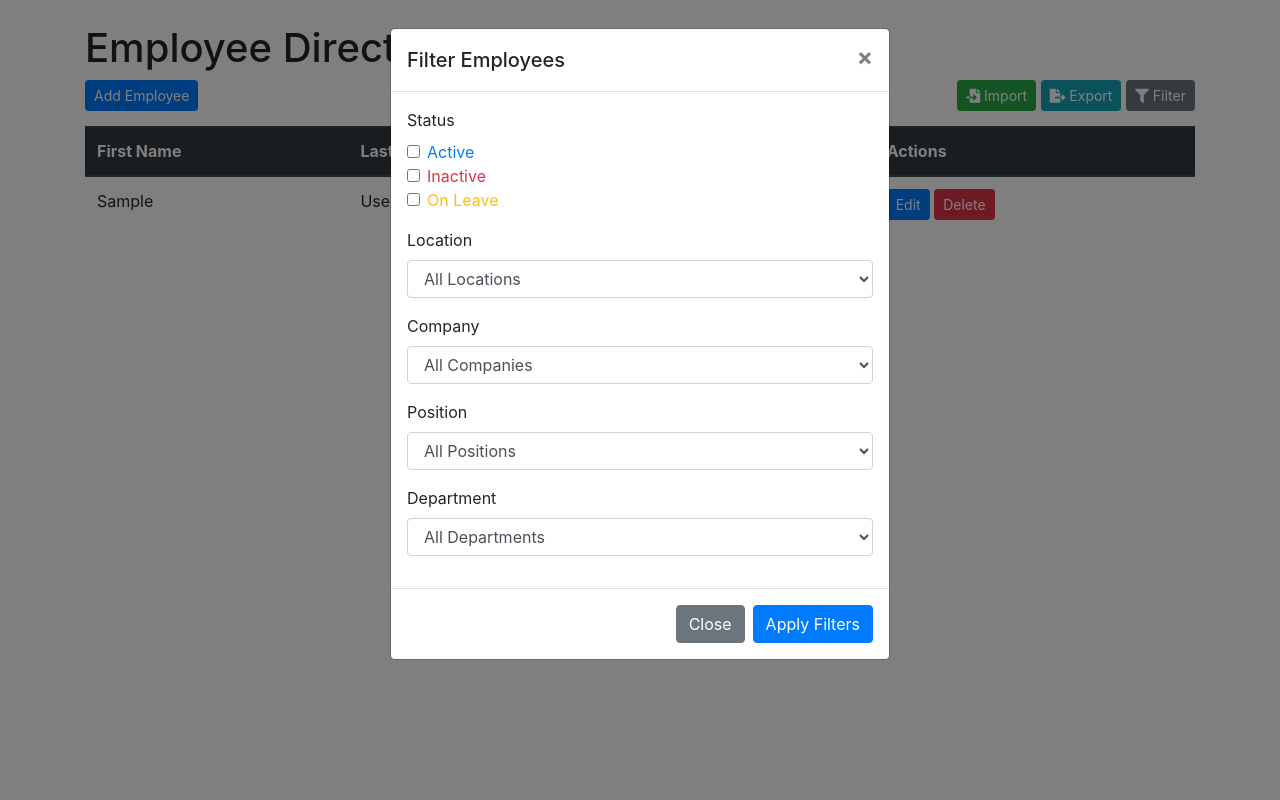
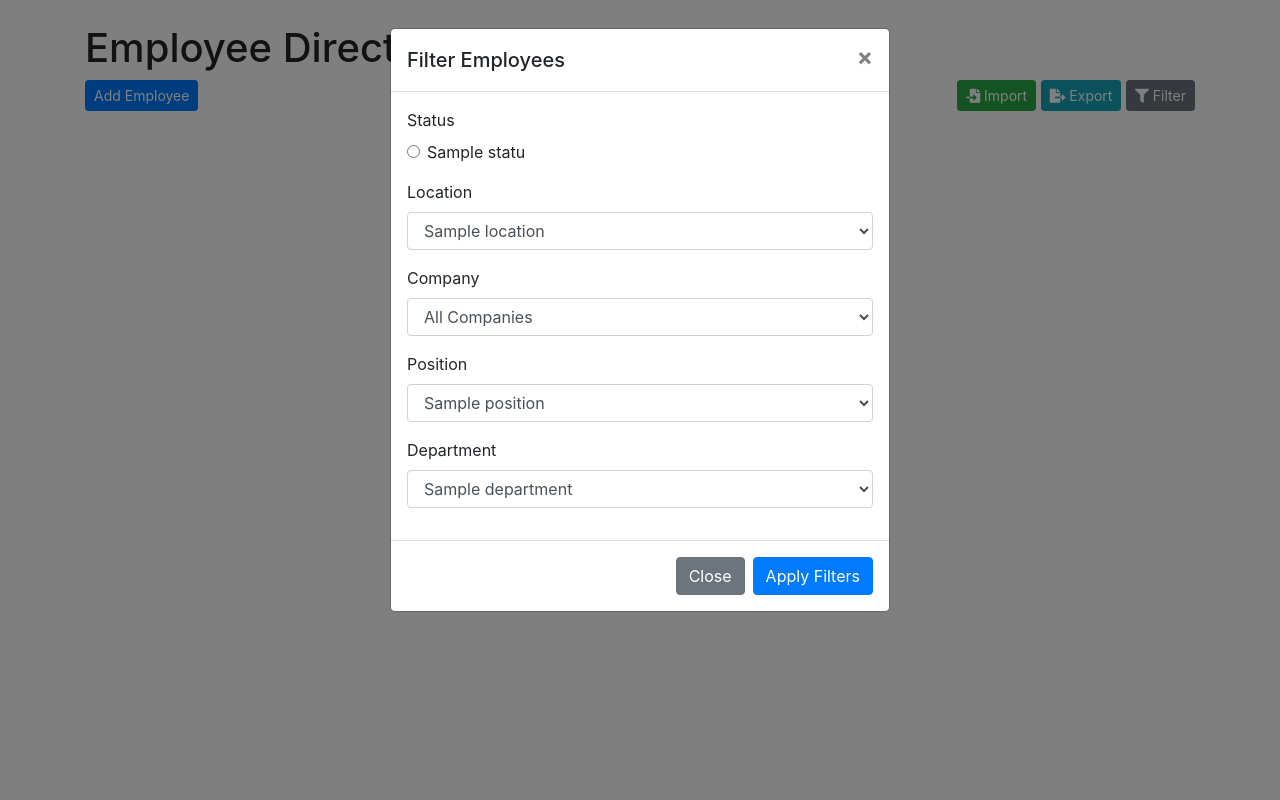
Before and after one commit to ha2709/hr-search, a Django app: template hr_app/hr_search/templates/employees.html in a window 1280 px wide, after a click on "Filter". Run offline with Django 4.2, Linux system fonts and the light colour scheme; the template is opened without the code that fills it: most values are stand-ins (such as "Sample title", 1, 10 or a date in 2020); some libraries are stand-ins or nearby versions.

Commit message:
input works

```diff
--- a/api/databases.py
+++ b/api/databases.py
@@ -3,7 +3,7 @@
 from sqlalchemy.orm import sessionmaker
 
 # DATABASE_URL = "mysql+mysqlconnector://root:1234@localhost/test"
-DATABASE_URL = "postgresql+psycopg2://admin:1234@localhost/postgres"
+DATABASE_URL = "postgresql+psycopg2://postgres:1234@localhost/postgres"
 
 engine = create_engine(DATABASE_URL)
 
--- a/api/models/employee.py
+++ b/api/models/employee.py
@@ -1,10 +1,6 @@
 from sqlalchemy import Column, Integer, String, ForeignKey
 from sqlalchemy.orm import relationship
 from ..databases import Base
-
-
-
-
 
 
 class Employee(Base):
--- a/api/models/location.py
+++ b/api/models/location.py
@@ -1,7 +1,6 @@
 from sqlalchemy import Column, Integer, String, ForeignKey
 from sqlalchemy.orm import relationship
 from ..databases import Base
-
 
 
 class Location(Base):
--- a/api/models/status.py
+++ b/api/models/status.py
@@ -1,6 +1,7 @@
 from sqlalchemy import Column, Integer, String, ForeignKey
 from sqlalchemy.orm import relationship
 from ..databases import Base
+
 
 class Status(Base):
     __tablename__ = "statuses"
--- a/crete_inject_data.sql
+++ b/crete_inject_data.sql
@@ -66,8 +66,8 @@
 INSERT INTO statuses (name)
 VALUES
     ('Active'),
-    ('Inactive'),
-    ('ACTIVE');
+    ('Not Started'),
+    ('Terminated');
 
 -- Insert data into the employees table
 INSERT INTO employees (first_name, last_name, contact_info, department_id, position_id, location_id, status_id)
--- a/hr_app/hr_search/templates/base.html
+++ b/hr_app/hr_search/templates/base.html
@@ -33,7 +33,7 @@
       {% block content %}{% endblock %}
       <!-- Include Bootstrap JS and its dependencies -->
       <script src="https://code.jquery.com/jquery-3.5.1.slim.min.js"></script>
-      <script src="https://cdn.jsdelivr.net/npm/@popperjs/core@2.9.9/dist/umd/popper.min.js"></script>
+      <script src="https://cdnjs.cloudflare.com/ajax/libs/popper.js/2.9.2/umd/popper.min.js"></script>
       <script src="https://stackpath.bootstrapcdn.com/bootstrap/4.5.2/js/bootstrap.min.js"></script>
       <!-- Include Bootstrap CSS and JavaScript libraries -->
 
--- a/hr_app/hr_search/templates/employees.html
+++ b/hr_app/hr_search/templates/employees.html
@@ -42,38 +42,31 @@
                         <div class="modal-body">
 
                             <form>
+
+
+                                <!-- Status Filter -->
                                 <div class="form-group text-left">
                                     <label>Status</label>
-                                    <div class="form-check">
-                                        <input class="form-check-input" type="checkbox" id="activeFilter">
-                                        <label class="form-check-label active-checkbox-label" for="activeFilter">
-                                            Active
-                                        </label>
-                                    </div>
-                                    <div class="form-check">
-                                        <input class="form-check-input" type="checkbox" id="inactiveFilter">
-                                        <label class="form-check-label inactive-checkbox-label" for="inactiveFilter">
-                                            Inactive
-                                        </label>
-                                    </div>
-                                    <div class="form-check">
-                                        <input class="form-check-input" type="checkbox" id="onLeaveFilter">
-                                        <label class="form-check-label on-leave-checkbox-label" for="onLeaveFilter">
-                                            On Leave
-                                        </label>
-                                    </div>
+                                    {% for status in statuses %}
+                                        <div class="form-check">
+                                            <input class="form-check-input" type="radio" name="statusFilter" id="{{ status.name }}Filter" value="{{ status.name }}">
+                                            <label class="form-check-label" for="{{ status.name }}Filter">
+                                                {{ status.name }}
+                                            </label>
+                                        </div>
+                                    {% endfor %}
                                 </div>
+
+
+                                <!-- Location Filter -->
                                 <div class="form-group text-left">
-                                    <div>
-                                        <label for="locationFilter" class="text-left">Location</label>
-                                        <select class="form-control" id="locationFilter">
-                                            <option>All Locations</option>
-                                            <option>Location 1</option>
-                                            <option>Location 2</option>
-                                            <!-- Add more location options as needed -->
-                                        </select>
-                                    </div>
+                                    <label for="locationFilter" class="text-left">Location</label>
+                                    <select class="form-control" id="locationFilter">
 
+                                        {% for location in locations %}
+                                            <option>{{ location.name }}</option>
+                                        {% endfor %}
+                                    </select>
                                 </div>
                                 <div class="form-group  text-left text-inline">
                                     <label for="companyFilter">Company</label>
@@ -81,97 +74,39 @@
                                         <option>All Companies</option>
                                         <option>Company A</option>
                                         <option>Company B</option>
-                                        <!-- Add more company options as needed -->
+
                                     </select>
                                 </div>
                                 <div class="form-group  text-left">
                                     <label for="positionFilter">Position</label>
                                     <select class="form-control" id="positionFilter">
-                                        <option>All Positions</option>
-                                        <option>Position 1</option>
-                                        <option>Position 2</option>
-                                        <!-- Add more position options as needed -->
+                                        {% for position in positions %}
+                                            <option>{{ position.title }}</option>
+                                        {% endfor %}
                                     </select>
                                 </div>
                                 <div class="form-group  text-left">
                                     <label for="departmentFilter">Department</label>
                                     <select class="form-control" id="departmentFilter">
-                                        <option>All Departments</option>
-                                        <option>Department 1</option>
-                                        <option>Department 2</option>
-                                        <!-- Add more department options as needed -->
+                                        {% for department in departments %}
+                                            <option>{{ department.name }}</option>
+                                        {% endfor %}
+
                                     </select>
                                 </div>
                             </form>
                         </div>
                         <div class="modal-footer">
                             <button type="button" class="btn btn-secondary" data-dismiss="modal">Close</button>
-                            <button type="button" class="btn btn-primary">Apply Filters</button>
+                            <button type="button" class="btn btn-primary" id="applyFiltersButton">Apply Filters</button>
                         </div>
                     </div>
                 </div>
             </div>
         </div>
     </div>
-    <table class="table table-hover">
-        <thead class="thead-dark">
-            <tr>
-                <th scope="col">First Name</th>
-                <th scope="col">Last Name</th>
-                {% if "contact" in display_columns %}
-                    <th scope="col">Contact Info</th>
-                {% endif %}
+    <div id="employeeTableContainer"></div>
 
-                {% if "department" in display_columns %}
-                    <th scope="col">Department</th>
-                {% endif %}
-
-                {% if "location" in display_columns %}
-                    <th scope="col">Location</th>
-                {% endif %}
-
-                {% if "position" in display_columns %}
-                    <th scope="col">Position</th>
-                {% endif %}
-                <th scope="col">Status</th>
-                <th scope="col">Actions</th> <!-- Add a new column for Actions -->
-            </tr>
-        </thead>
-        <tbody>
-            {% for employee in employees %}
-            <tr>
-                <td>{{ employee.first_name }}</td>
-                <td>{{ employee.last_name }}</td>
-                {% if "contact" in display_columns %}
-                <td>{{ employee.contact_info }}</td>
-                {% endif %}
-
-                {% if "department" in display_columns %}
-                <td>{{ employee.department.name }}</td>
-                {% endif %}
-
-                {% if "location" in display_columns %}
-                <td>{{ employee.location.name }}</td>
-                {% endif %}
-
-                {% if "position" in display_columns %}
-                <td>{{ employee.position.title }}</td>
-                {% endif %}
-                <td>
-                    <span class="badge badge-{{ employee.status|lower }}">{{ employee.status.name }}</span>
-                </td>
-                <td>
-                    <a href="#" class="btn btn-primary btn-sm">Edit</a>
-                    <a href="#" class="btn btn-danger btn-sm">Delete</a>
-                </td>
-            </tr>
-            {% empty %}
-            <tr>
-                <td colspan="8" class="text-center">No employees found</td>
-            </tr>
-            {% endfor %}
-        </tbody>
-    </table>
     <nav aria-label="Page navigation example">
         <ul class="pagination justify-content-center">
             <li class="page-item disabled">
@@ -192,14 +127,29 @@
     // JavaScript code to make the API call when the button is clicked
     document.getElementById("applyFiltersButton").addEventListener("click", function () {
         // Construct the API URL for the "search" endpoint
-        var apiUrl = "/api/search/";
+        var apiUrl = "http://localhost:8001/search/";
+        // Get the status values from the checkboxes
+        var selectedStatus = document.querySelector('input[name="statusFilter"]:checked');
+        var locationFilter = document.getElementById("locationFilter");
+        var positionFilter = document.getElementById("positionFilter");
+        var departmentFilter = document.getElementById("departmentFilter");
 
+        // Get the selected option's value
+        var selectedValue = positionFilter.value;
+
+        // Log the selected value to the console (you can use it as needed)
+        console.log("Selected Position Value:", selectedValue, selectedStatus);
         // Construct the filter parameters based on user input (if needed)
         var filters = {
-            location: "Location 1", // Replace with actual user input
-            company: "Company A",   // Replace with actual user input
-            // Add other filter parameters as needed
+            status: selectedStatus ? selectedStatus.value : null,
+            location: locationFilter ? locationFilter.value : null,
+            department: departmentFilter ? departmentFilter.value : null,
+            position: positionFilter ? positionFilter.value : null
+
         };
+        // Append the filter parameters to the API URL
+        var queryString = Object.keys(filters).map(key => key + '=' + filters[key]).join('&');
+        apiUrl += '?' + queryString;
 
         // Make the API request using fetch()
         fetch(apiUrl, {
@@ -207,14 +157,16 @@
             headers: {
                 "Content-Type": "application/json",
             },
-            body: JSON.stringify(filters),
+
         })
             .then(function (response) {
                 if (response.status === 200) {
                     // Handle successful response here (e.g., update UI with results)
                     response.json().then(function (data) {
                         // Process and display data as needed
-                        console.log(data);
+                        employees = data
+                        console.log(222, data);
+                        renderTable(data);
                     });
                 } else {
                     // Handle error response here
@@ -227,5 +179,61 @@
             });
     });
 
+    // Function to render the table with the new data
+    function renderTable(data) {
+        var tableContainer = document.getElementById("employeeTableContainer");
+
+        // Clear previous content
+        tableContainer.innerHTML = "";
+
+        // Create a new table
+        var table = document.createElement("table");
+        table.className = "table table-hover";
+
+        // Add table header
+        var thead = document.createElement("thead");
+        thead.className = "thead-dark"
+        var headerRow = document.createElement("tr");
+
+        // Add header columns
+        var headers = ["First Name", "Last Name", "Contact Info", "Department", "Location", "Position", "Status", "Actions"];
+        headers.forEach(function (headerText) {
+            var th = document.createElement("th");
+            th.textContent = headerText;
+            headerRow.appendChild(th);
+        });
+
+        thead.appendChild(headerRow);
+        table.appendChild(thead);
+
+        // Add table body
+        var tbody = document.createElement("tbody");
+
+        // Add rows with employee data
+        data.forEach(function (employee) {
+            var tr = document.createElement("tr");
+            tr.innerHTML = `
+                <td>${employee.first_name}</td>
+                <td>${employee.last_name}</td>
+                <td>${employee.contact_info || ""}</td>
+                <td>${employee.department ? employee.department.name : ""}</td>
+                <td>${employee.location ? employee.location.name : ""}</td>
+                <td>${employee.position ? employee.position.title : ""}</td>
+                <td><span class="badge badge-${employee.status.name}">${employee.status.name}</span></td>
+                <td>
+                    <a href="#" class="btn btn-primary btn-sm">Edit</a>
+                    <a href="#" class="btn btn-danger btn-sm">Delete</a>
+                </td>
+            `;
+            tbody.appendChild(tr);
+        });
+
+        table.appendChild(tbody);
+
+        // Append the table to the container
+        tableContainer.appendChild(table);
+
+        $('#filterModal').modal('hide');
+    }
 </script>
 {% endblock %}
```
Also changed, not shown: api/main.py (+12 -4 lines), api/routers/employee.py (+48 -20 lines), hr_app/hr_search/views.py (+22 -20 lines), README.md, api/models/__init__.py (line endings or trailing spaces), api/models/department.py (line endings or trailing spaces), api/models/position.py (line endings or trailing spaces), api/routers/__init__.py (line endings or trailing spaces), api/utils/__init__.py (line endings or trailing spaces).
